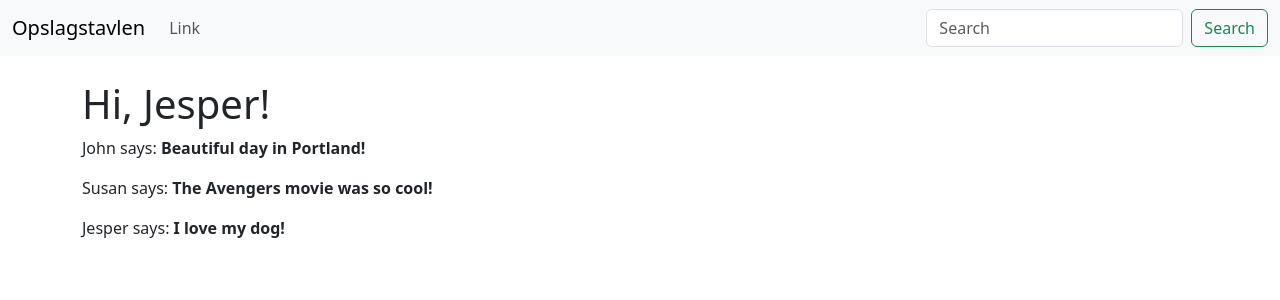
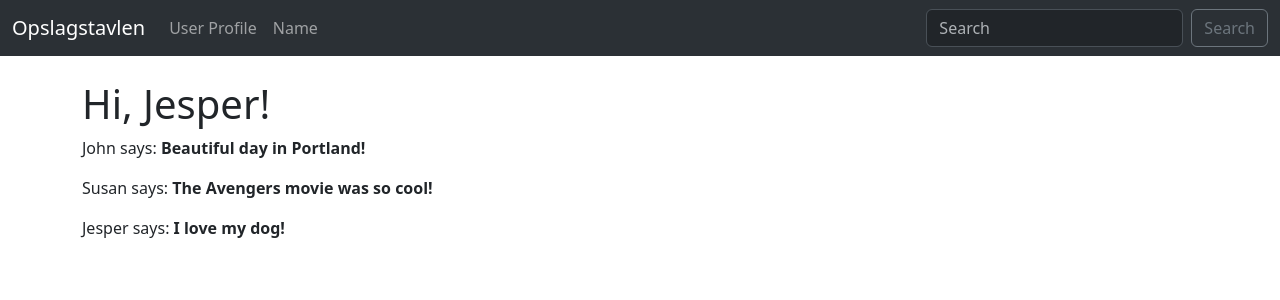
Before and after one commit to Jesper1000000/opslagstavlen, a Flask app: page / in a window 1280 px wide. Shown: the top 300 px of the page. Run offline with Flask 3, Linux system fonts and the light colour scheme.

Commit message:
added form

```diff
--- a/main.py
+++ b/main.py
@@ -1,14 +1,20 @@
 from flask import Flask, render_template
-
+from flask_wtf import FlaskForm
+from wtforms import StringField, SubmitField
+from wtforms.validators import DataRequired
 
 # Create Flask's `app` object
 app = Flask(__name__)
+app.config['SECRET_KEY'] = "super secret key"
 
+# Form class, with a single field for the name
+class NamerForum(FlaskForm):
+    name = StringField("What's your name", validators=[DataRequired()])
+    submit = SubmitField("Submit")
 
 # Define a route for the default URL, which loads the form
 @app.route('/')
 @app.route('/index')
-
 def index():
     user = {'username': 'Jesper'}
     posts = [
@@ -28,14 +34,29 @@ def index():
 
     return render_template('index.html', title='Home', user=user, posts=posts)
 
-
-
-
+@app.route('/user/<name>')
+def user(name):
+    return render_template('user.html', name=name)
 
 @app.errorhandler(404)
 def page_not_found(e):
     return render_template("404.html"), 404
 
+#
 @app.errorhandler(505)
 def page_not_found(e):
     return render_template("500.html"), 500
+
+@app.route('/name', methods=['GET', 'POST'])
+def name():
+    name = None
+    form = NamerForum()
+
+    # Validate form
+    if form.validate_on_submit():
+        name = form.name.data
+        form.name.data = ''
+
+    return render_template('name.html',
+                           name = name,
+                           form = form)
--- a/templates/base.html
+++ b/templates/base.html
@@ -9,7 +9,7 @@
   <body>
     {% include 'navbar.html'%}
     <br>
-    <div class=container >
+    <div class="container">
         {% block content %}
         {% endblock %}
     </div>
--- a/templates/navbar.html
+++ b/templates/navbar.html
@@ -1,4 +1,4 @@
-<nav class="navbar navbar-expand-lg bg-body-tertiary">
+<nav class="navbar navbar-expand-lg bg-body-tertiary" data-bs-theme="dark">
     <div class="container-fluid">
       <a class="navbar-brand" href="{{url_for('index')}}">Opslagstavlen</a>
       <button class="navbar-toggler" type="button" data-bs-toggle="collapse" data-bs-target="#navbarSupportedContent" aria-controls="navbarSupportedContent" aria-expanded="false" aria-label="Toggle navigation">
@@ -8,12 +8,17 @@
         <ul class="navbar-nav me-auto mb-2 mb-lg-0">
 
           <li class="nav-item">
-            <a class="nav-link" href="#">Link</a>
+            <a class="nav-link" href="{{url_for('user', name='Jesper')}}">User Profile</a>
           </li>
+
+          <li class="nav-item">
+            <a class="nav-link" href="{{url_for('name')}}">Name</a>
+          </li>
+
         </ul>
         <form class="d-flex" role="search">
           <input class="form-control me-2" type="search" placeholder="Search" aria-label="Search">
-          <button class="btn btn-outline-success" type="submit">Search</button>
+          <button class="btn btn-outline-secondary" type="submit">Search</button>
         </form>
       </div>
     </div>
```
Also changed, not shown: templates/name.html (added, +19 -0 lines), templates/user.html (added, +7 -0 lines), 1 other file.
